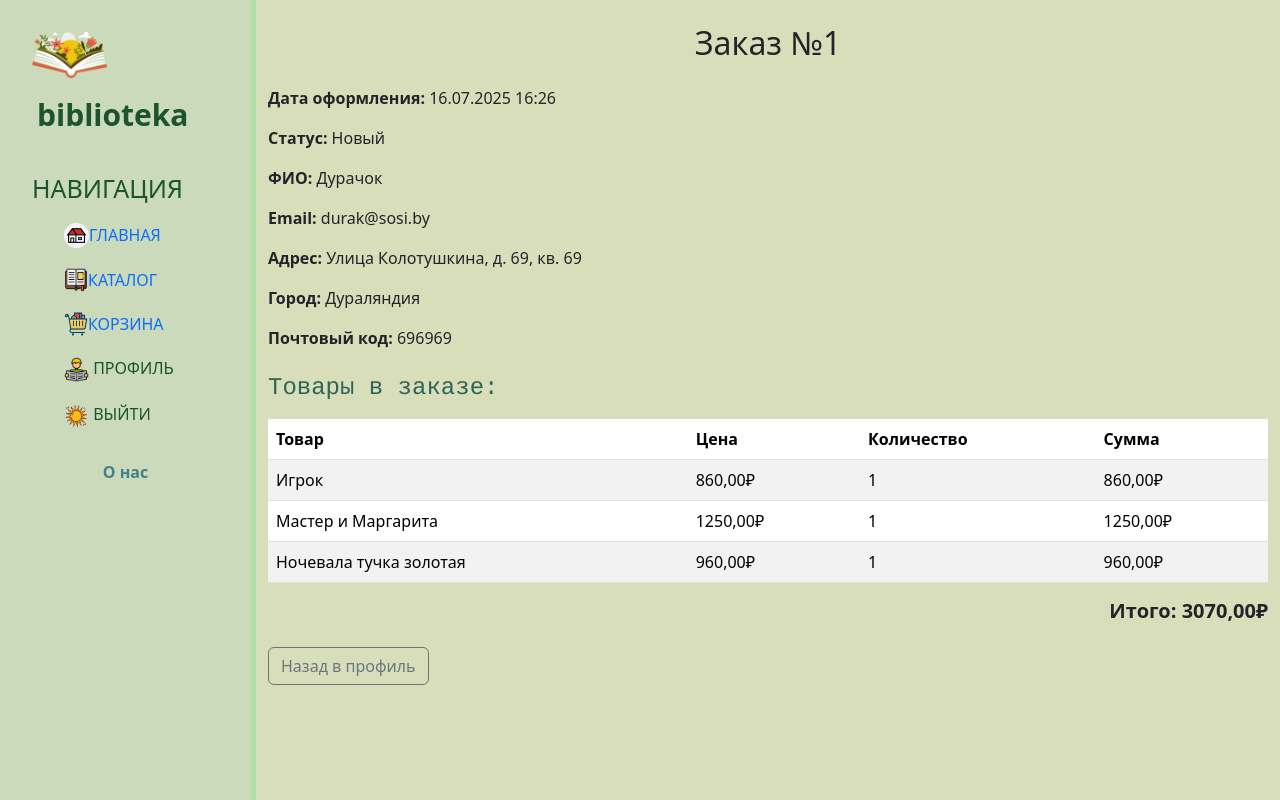
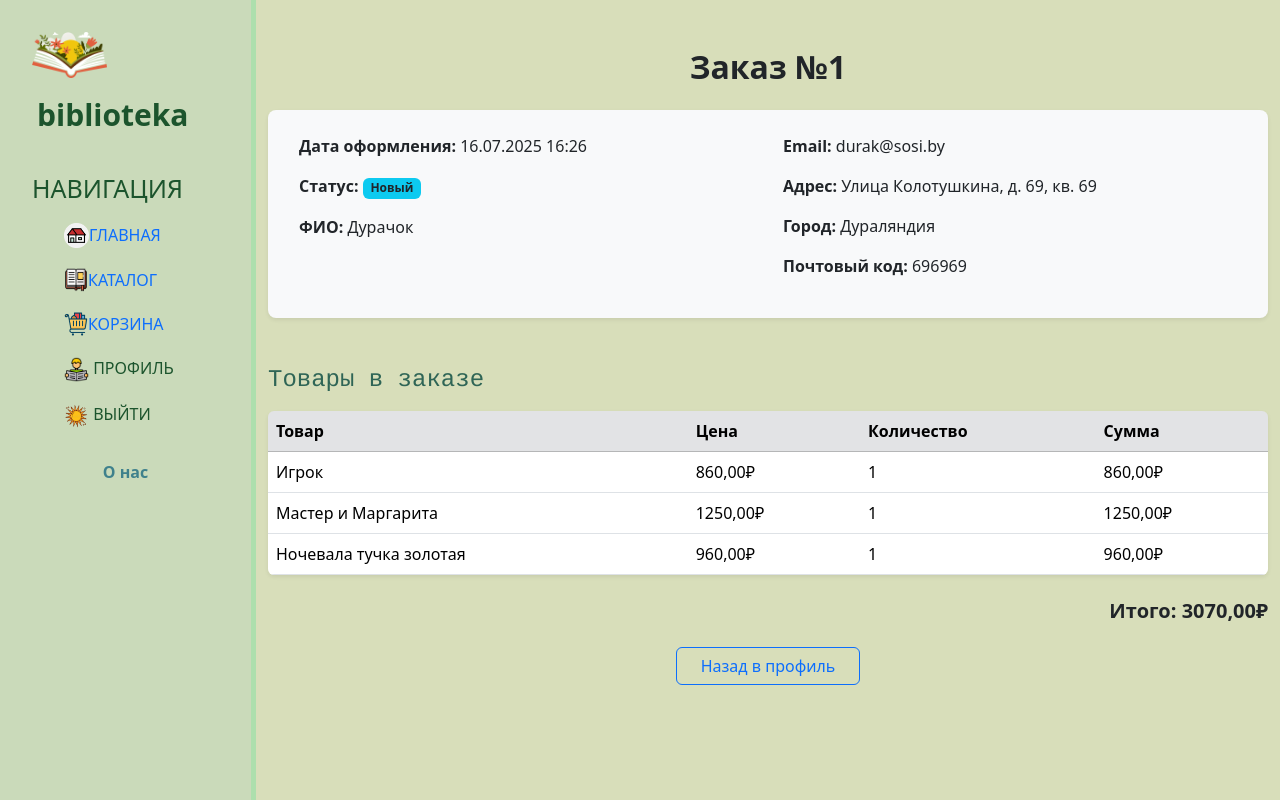
Before and after one commit to xcvhmq33/TestProject, a Django app: page /orders/1 in a window 1280 px wide. Run offline with Django 5.2, Linux system fonts and the light colour scheme; a user stored in the database is signed in; data comes from the database, SQL or seed files in the repository; both versions use the stored data as it was after the commit; parts of the project's set-up code (start-up, migrations or seed data) failed here and were passed over.

Commit message:
Prettier orders

```diff
--- a/library/orders/templates/orders/order_detail.html
+++ b/library/orders/templates/orders/order_detail.html
@@ -2,22 +2,29 @@
 {% load static %}
 
 {% block sim %}
-<div class="container mt-4">
-  <h2 class="mb-4 text-center">Заказ №{{ order.id }}</h2>
+<div class="container mt-5">
+  <h2 class="mb-4 text-center fw-bold">Заказ №{{ order.id }}</h2>
 
-  <div class="mb-4">
+  <div class="bg-light rounded-3 shadow-sm p-4 mb-5">
+    <div class="row g-3">
+      <div class="col-md-6">
         <p><strong>Дата оформления:</strong> {{ order.created_at|date:"d.m.Y H:i" }}</p>
-    <p><strong>Статус:</strong> {{ order.get_status_display }}</p>
+        <p><strong>Статус:</strong> <span class="badge bg-info text-dark">{{ order.get_status_display }}</span></p>
         <p><strong>ФИО:</strong> {{ order.full_name }}</p>
+      </div>
+      <div class="col-md-6">
         <p><strong>Email:</strong> {{ order.email }}</p>
         <p><strong>Адрес:</strong> {{ order.address }}</p>
         <p><strong>Город:</strong> {{ order.city }}</p>
         <p><strong>Почтовый код:</strong> {{ order.postal_code }}</p>
       </div>
+    </div>
+  </div>
 
-  <h4 class="mb-3">Товары в заказе:</h4>
-  <table class="table table-striped">
-    <thead>
+  <h4 class="mb-3">Товары в заказе</h4>
+  <div class="table-responsive shadow-sm rounded">
+    <table class="table table-hover align-middle mb-0">
+      <thead class="table-secondary">
         <tr>
           <th>Товар</th>
           <th>Цена</th>
@@ -36,13 +43,14 @@
         {% endfor %}
       </tbody>
     </table>
-
-  <div class="text-end mt-3">
-    <h5><strong>Итого: {{ order.total_price }}₽</strong></h5>
   </div>
 
-  <div class="mt-4">
-    <a href="{% url 'profile' order.user.username %}" class="btn btn-outline-secondary">Назад в профиль</a>
+  <div class="text-end mt-4">
+    <h5 class="fw-bold">Итого: {{ order.total_price }}₽</h5>
+  </div>
+
+  <div class="mt-4 text-center">
+    <a href="{% url 'profile' order.user.username %}" class="btn btn-outline-primary px-4">Назад в профиль</a>
   </div>
 </div>
 {% endblock sim %}
```
Also changed, not shown: library/orders/templates/orders/order_confirmation.html (+15 -5 lines), library/db.sqlite3. Lines whose indentation alone changed are shown as unchanged.
